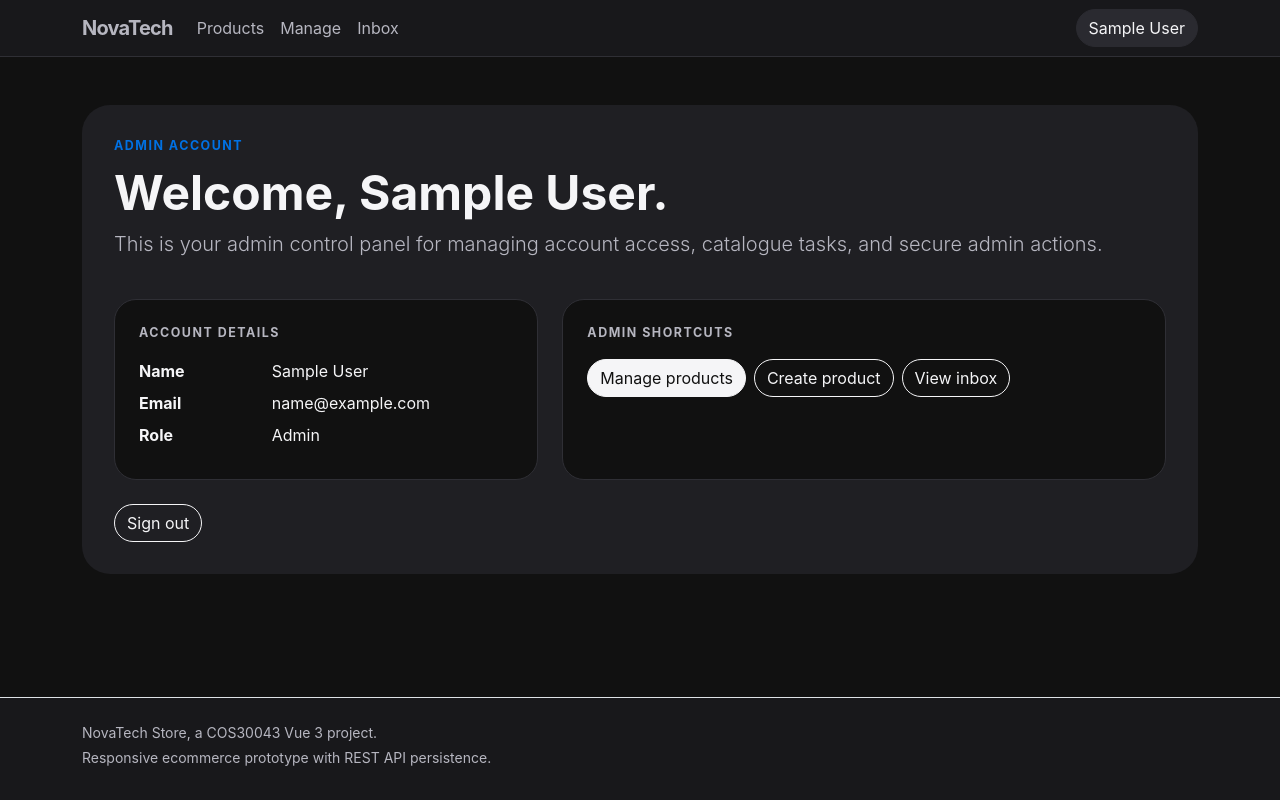
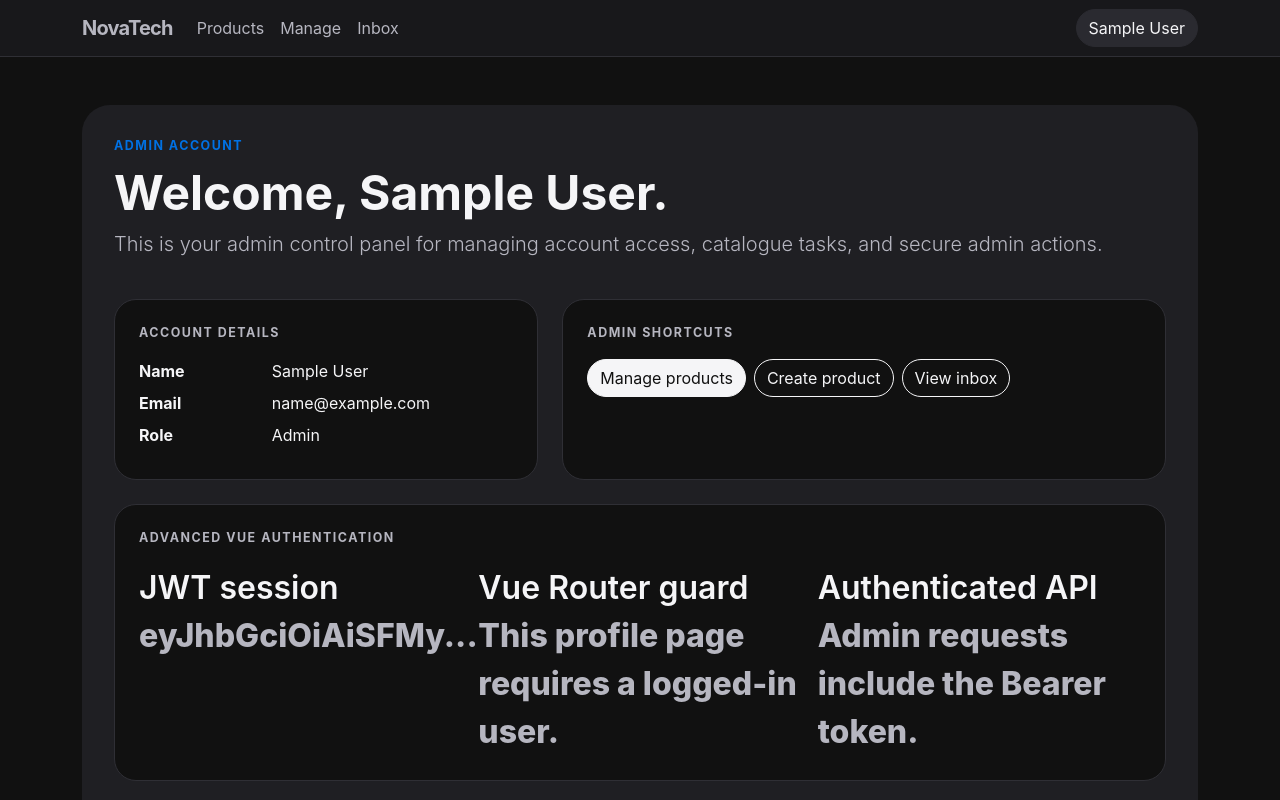
Before and after one commit to mtuannh/COS30043_Final_Project, a Vue app: page /profile in a window 1280 px wide. Shown: the top 800 px of the page. Built offline with nearby package versions, Linux system fonts and the light colour scheme; no server answers; sample sign-in values are in the browser's storage.

Commit message:
added authentication session management and update route guards

```diff
--- a/src/router/index.js
+++ b/src/router/index.js
@@ -13,6 +13,33 @@ import AboutView from '../views/AboutView.vue';
 import ContactView from '../views/ContactView.vue';
 import NotFoundView from '../views/NotFoundView.vue';
 
+const AUTH_STORAGE_KEYS = ['user', 'novatech-user'];
+
+function parseStoredUser() {
+  for (const key of AUTH_STORAGE_KEYS) {
+    const storedUser = localStorage.getItem(key);
+
+    if (!storedUser) {
+      continue;
+    }
+
+    try {
+      return JSON.parse(storedUser);
+    } catch {
+      localStorage.removeItem(key);
+    }
+  }
+
+  return null;
+}
+
+function getAuthSession() {
+  return {
+    token: localStorage.getItem('token'),
+    user: parseStoredUser()
+  };
+}
+
 const routes = [
   { path: '/', name: 'home', component: HomeView },
   { path: '/products', name: 'products', component: ProductsView },
@@ -20,8 +47,8 @@ const routes = [
   { path: '/products/edit/:id', name: 'product-edit-legacy', component: ProductFormView, meta: { requiresAuth: true, requiresAdmin: true }, props: true },
   { path: '/products/:id', name: 'product-detail', component: ProductDetailView, props: true },
   { path: '/cart', name: 'cart', component: CartView },
-  { path: '/login', name: 'login', component: LoginView },
-  { path: '/register', name: 'register', component: RegisterView },
+  { path: '/login', name: 'login', component: LoginView, meta: { guestOnly: true } },
+  { path: '/register', name: 'register', component: RegisterView, meta: { guestOnly: true } },
   { path: '/profile', name: 'profile', component: ProfileView, meta: { requiresAuth: true } },
   { path: '/admin', name: 'admin', component: AdminView, meta: { requiresAuth: true, requiresAdmin: true } },
   { path: '/admin/inbox', name: 'admin-inbox', component: AdminInboxView, meta: { requiresAuth: true, requiresAdmin: true } },
@@ -41,10 +68,14 @@ const router = createRouter({
 });
 
 router.beforeEach((to) => {
-  const token = localStorage.getItem('token');
-  const user = JSON.parse(localStorage.getItem('user') || localStorage.getItem('novatech-user') || 'null');
+  const { token, user } = getAuthSession();
+  const isAuthenticated = Boolean(token && user);
 
-  if (to.meta.requiresAuth && (!token || !user)) {
+  if (to.meta.guestOnly && isAuthenticated) {
+    return { name: user.role === 'admin' ? 'admin' : 'profile' };
+  }
+
+  if (to.meta.requiresAuth && !isAuthenticated) {
     return { name: 'login', query: { redirect: to.fullPath } };
   }
 
--- a/src/views/HomeView.vue
+++ b/src/views/HomeView.vue
@@ -2,7 +2,6 @@
 import { computed, inject, onMounted, ref } from 'vue';
 import { RouterLink } from 'vue-router';
 import DiscountWheel from '../components/DiscountWheel.vue';
-import ProductCard from '../components/ProductCard.vue';
 import { api } from '../services/api';
 
 const store = inject('store');
@@ -107,21 +106,6 @@ onMounted(async () => {
       </div>
     </section>
 
-    <section class="container py-5">
-      <div class="d-flex justify-content-between align-items-end mb-4">
-        <div>
-          <p class="eyebrow">Popular now</p>
-          <h2 class="h1">Loved by the community</h2>
-        </div>
-        <RouterLink class="link-dark" to="/products">Browse products</RouterLink>
-      </div>
-
-      <div class="row g-4">
-        <div v-for="product in featuredProducts" :key="product.id" class="col-12 col-md-6 col-xl-4">
-          <ProductCard :product="product" />
-        </div>
-      </div>
-    </section>
   </template>
 
   <DiscountWheel v-if="!isAdmin" />
--- a/src/views/ProfileView.vue
+++ b/src/views/ProfileView.vue
@@ -1,9 +1,10 @@
 <script setup>
-import { inject } from 'vue';
+import { computed, inject } from 'vue';
 import { RouterLink, useRouter } from 'vue-router';
 
 const store = inject('store');
 const router = useRouter();
+const tokenPreview = computed(() => (store.token ? `${store.token.slice(0, 16)}...` : 'No active token'));
 
 function logout() {
   store.logout();
@@ -49,6 +50,24 @@ function logout() {
         </div>
       </div>
 
+      <div class="metric-card mt-4">
+        <p class="eyebrow mb-3">Advanced Vue authentication</p>
+        <div class="row g-3">
+          <div class="col-12 col-md-4">
+            <span class="d-block fw-semibold">JWT session</span>
+            <span class="text-secondary small">{{ tokenPreview }}</span>
+          </div>
+          <div class="col-12 col-md-4">
+            <span class="d-block fw-semibold">Vue Router guard</span>
+            <span class="text-secondary small">This profile page requires a logged-in user.</span>
+          </div>
+          <div class="col-12 col-md-4">
+            <span class="d-block fw-semibold">Authenticated API</span>
+            <span class="text-secondary small">Admin requests include the Bearer token.</span>
+          </div>
+        </div>
+      </div>
+
       <button class="btn btn-outline-dark rounded-pill mt-4" type="button" @click="logout">Sign out</button>
     </div>
   </section>
```
